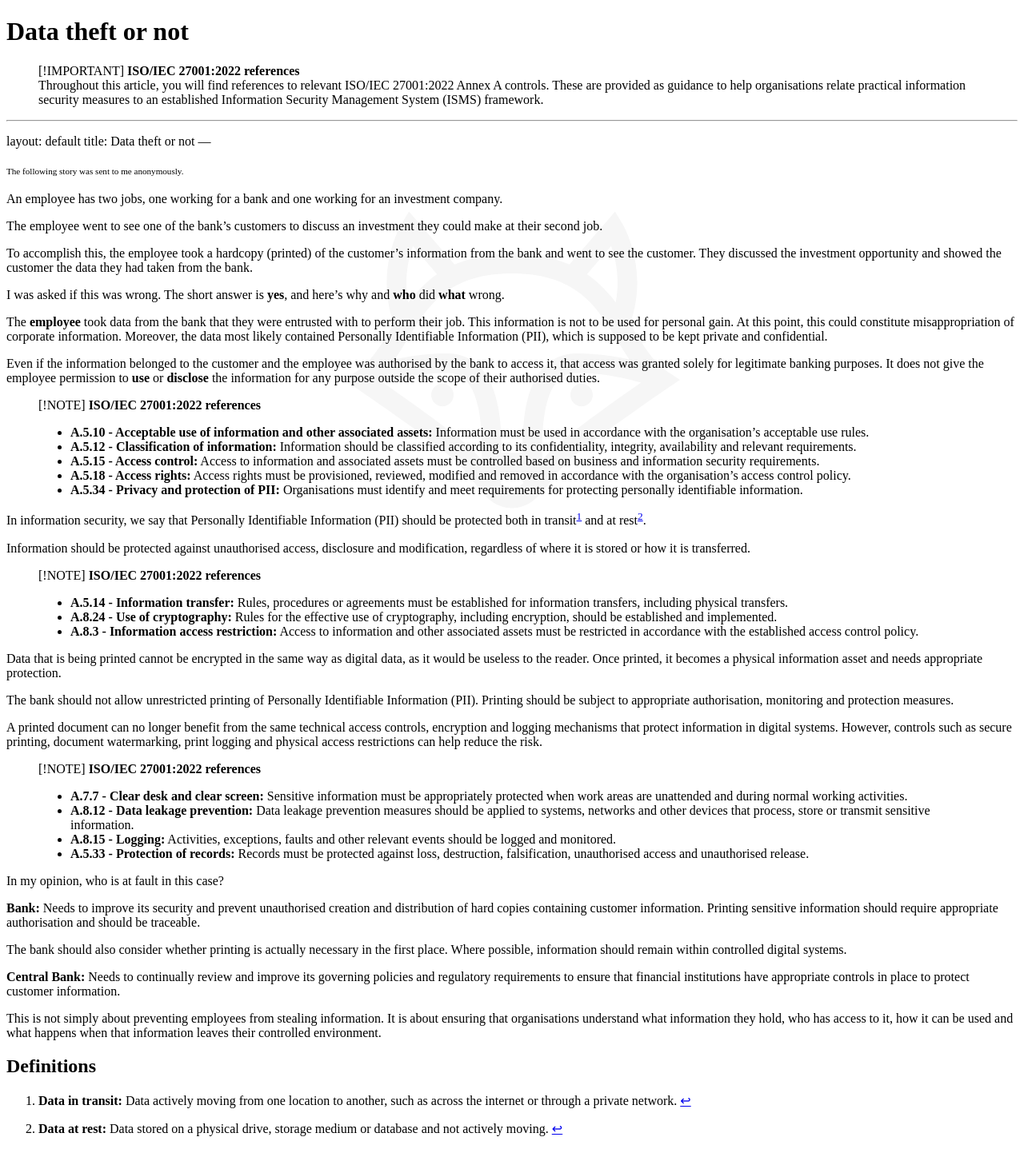
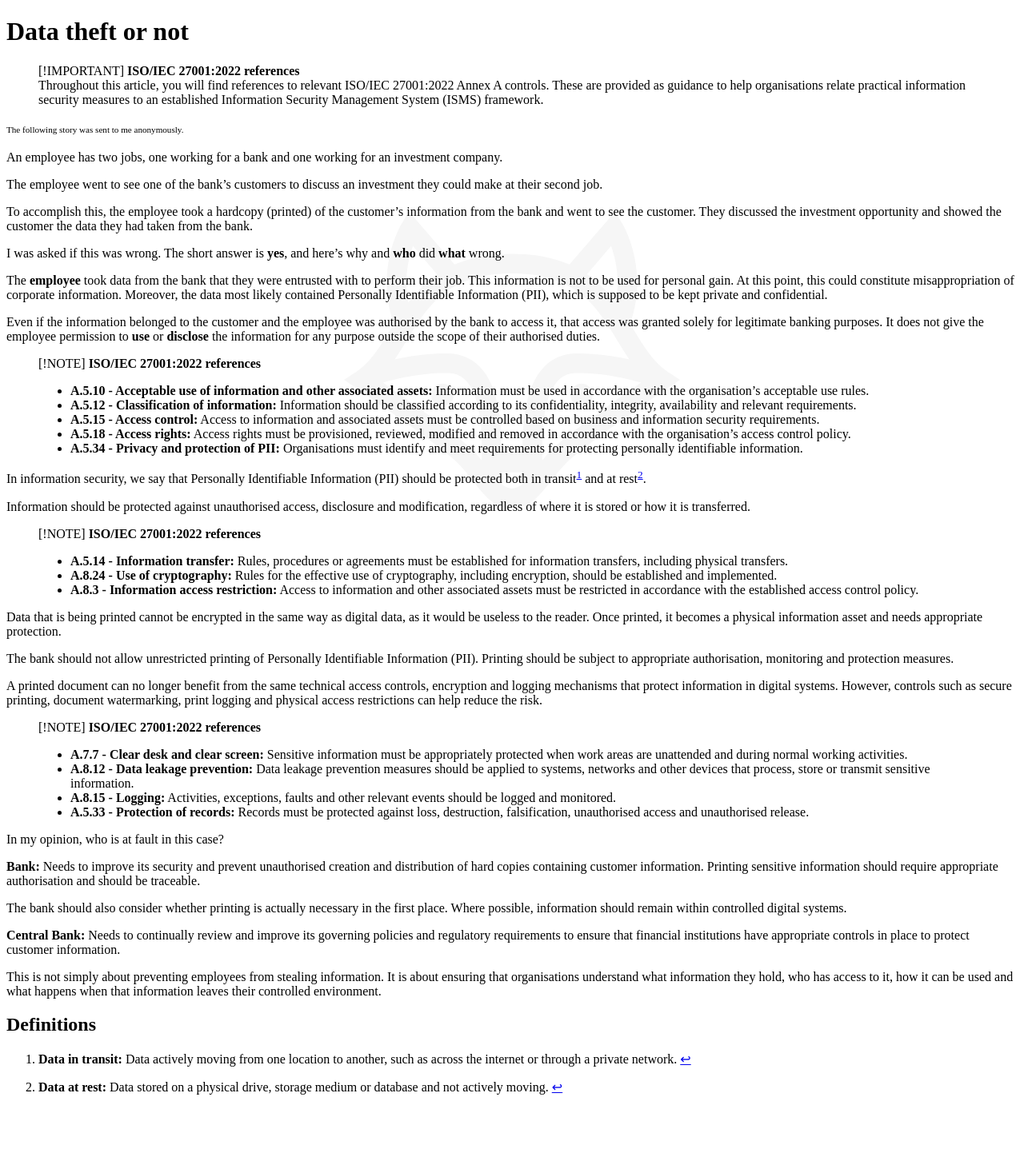
Before and after one commit to nsrderooy/vos-consultancy-blog, a Jekyll site: the page built from docs/_posts/2024-11-06-Data-theft-or-not.md, in a window 1280 px wide. Shown: the whole page at 80% size. Built offline with Jekyll 4.4.1, drawn with Linux system fonts in a browser that asks for light colours; after the commit the page ends 1385 px from its top, so only the background shows below that.

Commit message:
remove duplicate banner

```diff
--- a/docs/_posts/2024-11-06-Data-theft-or-not.md
+++ b/docs/_posts/2024-11-06-Data-theft-or-not.md
@@ -8,11 +8,6 @@ title: Data theft or not
 > [!IMPORTANT]
 > **ISO/IEC 27001:2022 references**
 > Throughout this article, you will find references to relevant ISO/IEC 27001:2022 Annex A controls. These are provided as guidance to help organisations relate practical information security measures to an established Information Security Management System (ISMS) framework.
-
----
-layout: default
-title: Data theft or not
----
 
 <sup><sub>The following story was sent to me anonymously.</sub></sup>
 
```
